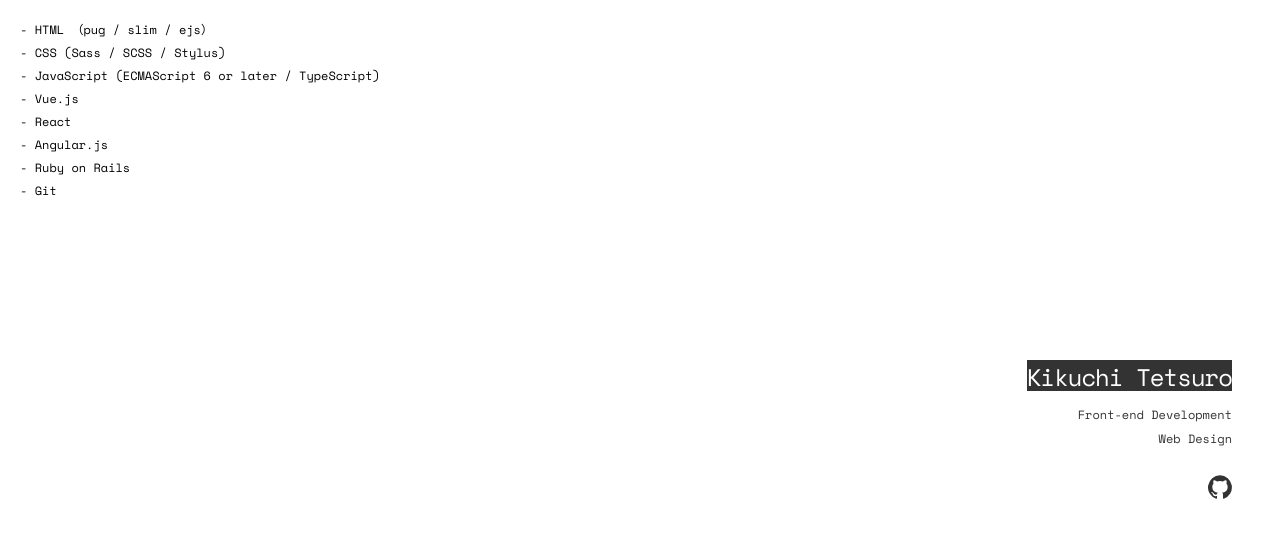
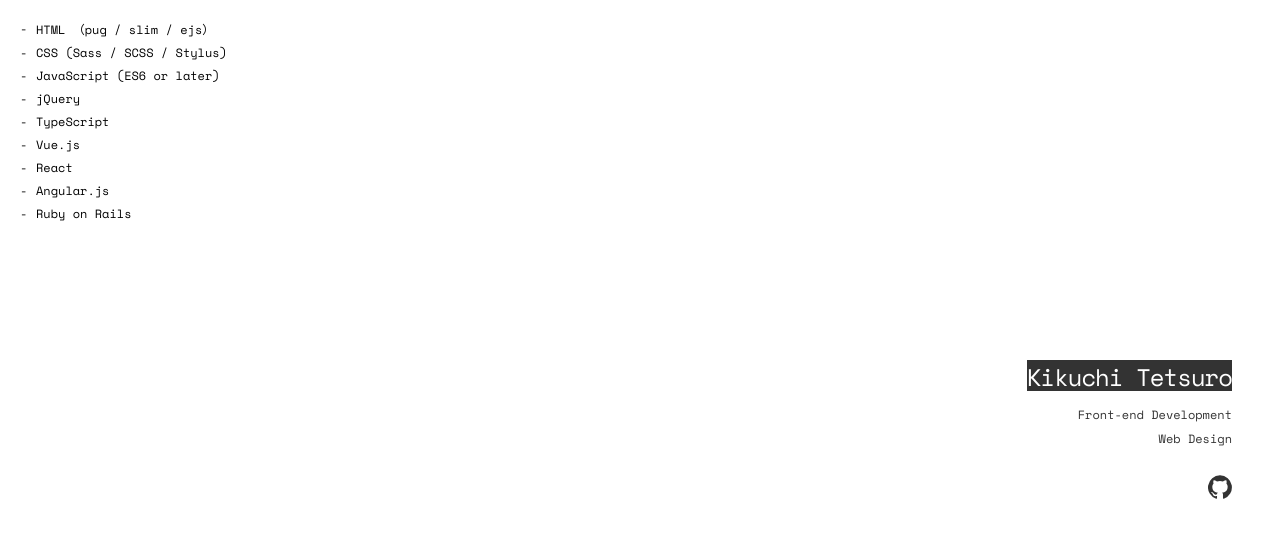
Before and after one commit to kikuchi5555/kikuchi5555.github.io, a React (Create React App) app: page / in a window 1280 px wide. Shown: the top 538 px of the page. Built offline with nearby package versions, Linux system fonts and the light colour scheme.

Commit message:
style update

```diff
--- a/src/App.scss
+++ b/src/App.scss
@@ -71,9 +71,14 @@
 
   &__item {
     margin-bottom: .5em;
+    padding-left: 16px;
     list-style: none;
+    position: relative;
     &:before {
-      content: '- '
+      position: absolute;
+      left: 0;
+      top: 0;
+      content: '-';
     }
   }
 }
--- a/src/App.tsx
+++ b/src/App.tsx
@@ -16,12 +16,13 @@
         <ul className="skill__list">
           <li className="skill__item">HTML （pug / slim / ejs）</li>
           <li className="skill__item">CSS (Sass / SCSS / Stylus)</li>
-          <li className="skill__item">JavaScript (ECMAScript 6 or later / TypeScript)</li>
+          <li className="skill__item">JavaScript (ES6 or later)</li>
+          <li className="skill__item">jQuery</li>
+          <li className="skill__item">TypeScript</li>
           <li className="skill__item">Vue.js</li>
           <li className="skill__item">React</li>
           <li className="skill__item">Angular.js</li>
           <li className="skill__item">Ruby on Rails</li>
-          <li className="skill__item">Git</li>
         </ul>
       </div>
     </div>
```
Also changed, not shown: 12 other files (tests, documents, lock files or other folders).
